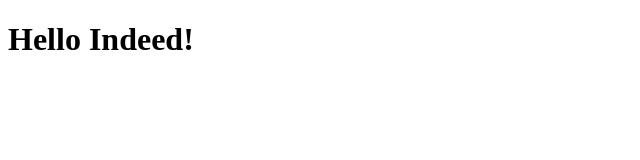
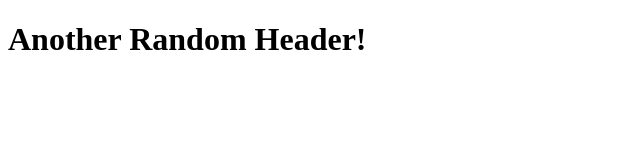
Before and after one commit to ridhiaqua/git_test, a plain HTML site: page html-boilerplate/index.html in a window 1280 px wide. Shown: the whole page, without its empty margins (0-640 px from the left). Drawn offline with Linux system fonts and the light colour scheme.

Commit message:
html update

```diff
--- a/html-boilerplate/index.html
+++ b/html-boilerplate/index.html
@@ -1,10 +1,11 @@
 <!DOCTYPE html>
 <html lang="en">
-    <head>
-        <meta charset="utf-8">
-        <title>Trying something here</title>
-    </head>
-    <body>
-        <h1>Hello Indeed!</h1>
-    </body>
+<head>
+    <meta charset="UTF-8">
+    <meta name="viewport" content="width=device-width, initial-scale=1.0">
+    <title>Random Stuff</title>
+</head>
+<body>
+    <h1>Another Random Header!</h1>
+</body>
 </html>
```
